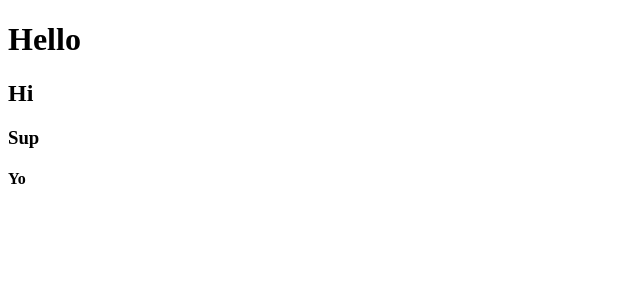
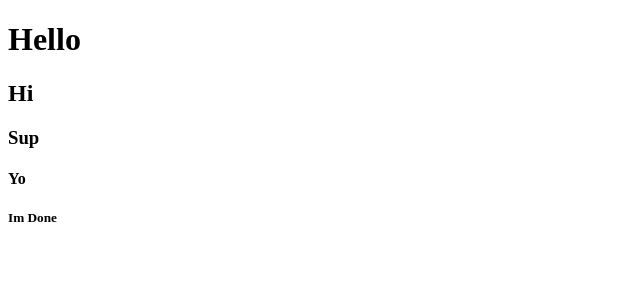
Before and after one commit to bbjdt2224/Integration-Testing, an Angular app: page / in a window 1280 px wide. Shown: the top 300 px of the page, without its empty margins (0-640 px from the left). Built offline with nearby package versions, Linux system fonts and the light colour scheme.

Commit message:
fix(changes): changes
TRUE-7

```diff
--- a/src/app/app.component.html
+++ b/src/app/app.component.html
@@ -2,3 +2,4 @@
 <h2>Hi</h2>
 <h3>Sup</h3>
 <h4>Yo</h4>
+<h5>Im Done</h5>
```
